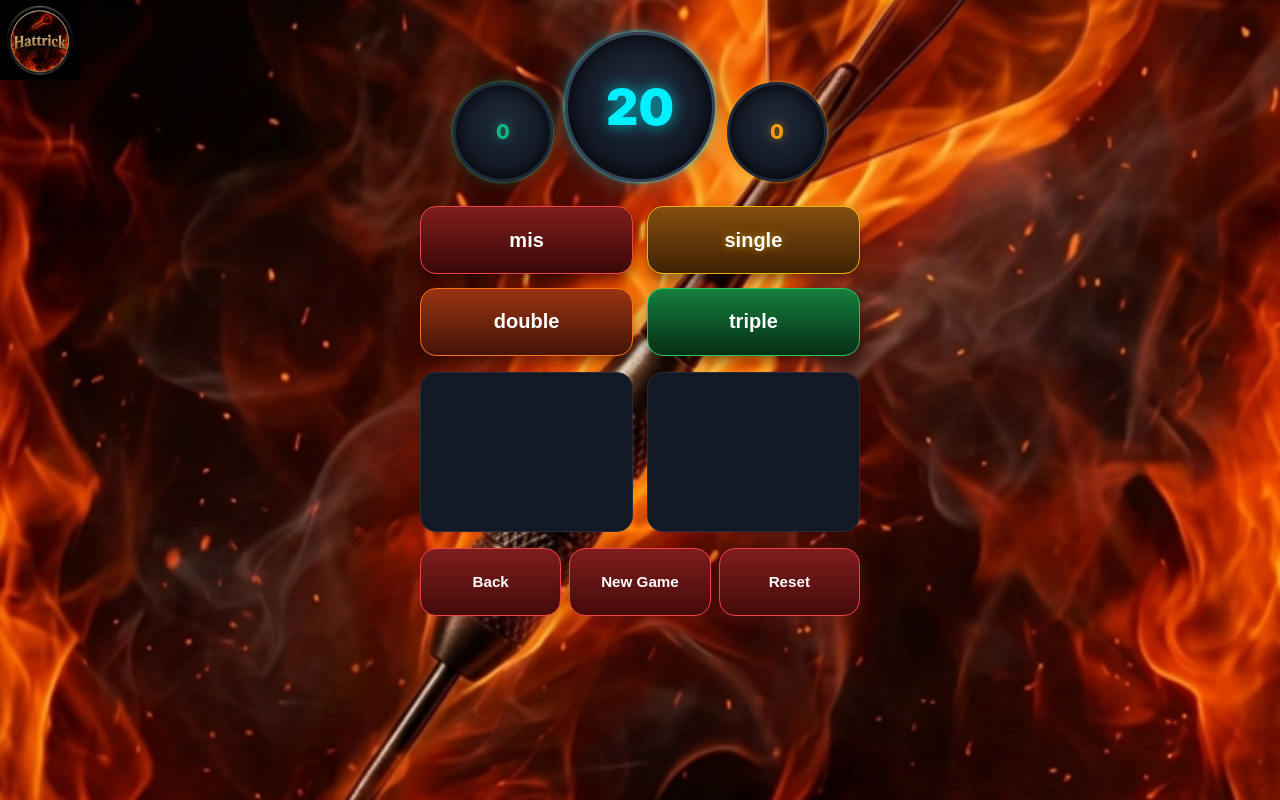
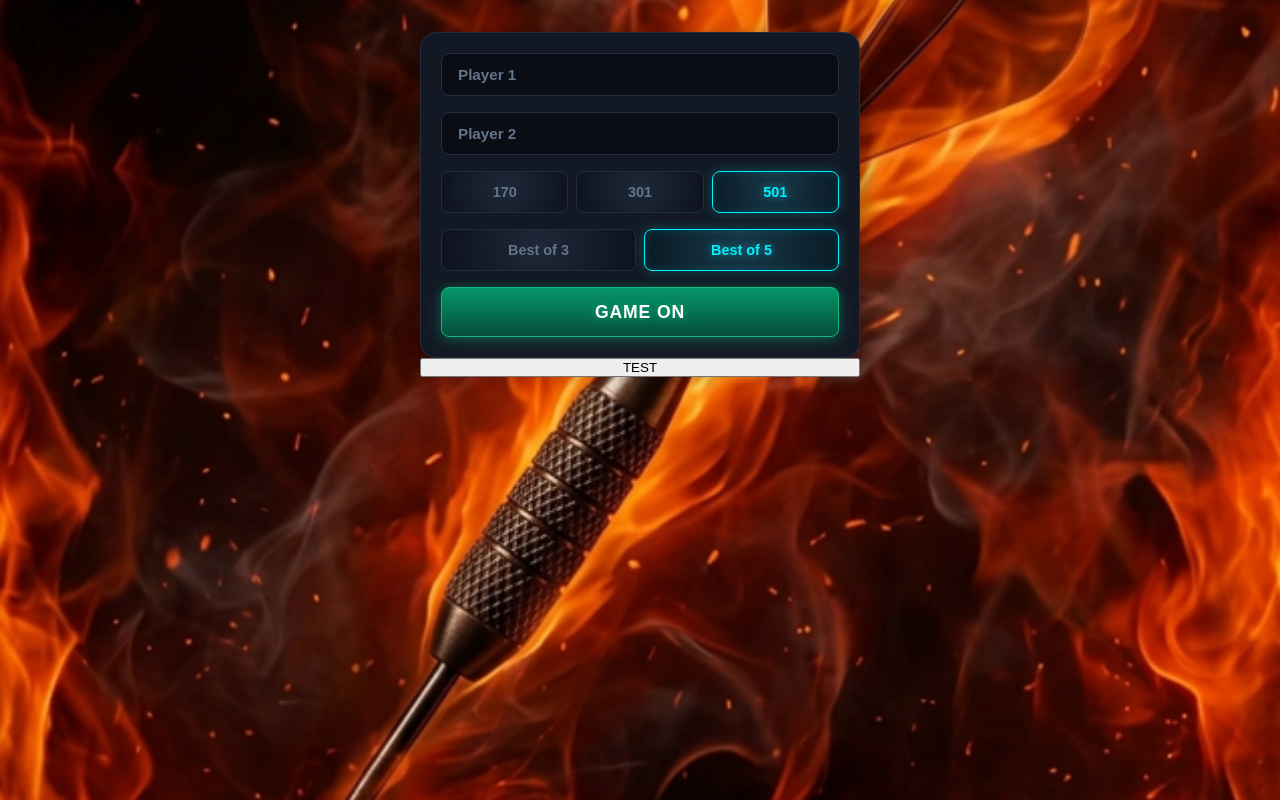
Before and after one commit to BartRoosenCampus/darts-match, a plain HTML site: page index.html in a window 1280 px wide. Drawn offline with nearby package versions, Linux system fonts and the light colour scheme.

Commit message:
20260928: hell yeah, committen maar

```diff
--- a/css/main.css
+++ b/css/main.css
@@ -332,3 +332,109 @@ body {
     color: #ffffff;
     box-shadow: 0 0 15px rgba(239, 68, 68, 0.7);
 }
+
+/* ==========================================
+   SETTINGS PANEL AREA
+   ========================================== */
+#settings-panel {
+    background-color: var(--card-bg);
+    border: 1px solid var(--border-color);
+    border-radius: var(--radius-card);
+    padding: 1.25rem;
+    display: flex;
+    flex-direction: column;
+    gap: 1rem;
+    box-shadow: 0 8px 24px rgba(0, 0, 0, 0.5);
+    margin-top: 1rem;
+}
+
+/* Input Fields */
+#settings-panel .player {
+    width: 100%;
+    background-color: var(--bg-color);
+    border: 1px solid var(--border-color);
+    border-radius: 8px;
+    padding: 0.75rem 1rem;
+    color: var(--text-main);
+    font-size: 0.95rem;
+    font-weight: 600;
+    outline: none;
+    transition: border-color 0.2s ease, box-shadow 0.2s ease;
+}
+
+#settings-panel .player::placeholder {
+    color: var(--text-sub);
+}
+
+#settings-panel .player:focus {
+    border-color: var(--cyan-glow);
+    box-shadow: 0 0 10px rgba(0, 240, 255, 0.2);
+}
+
+/* Button Row Layouts */
+#settings-panel > div:has(button) {
+    display: flex;
+    gap: 0.5rem;
+}
+
+/* Base Settings Buttons */
+#settings-panel .settings-btn,
+#settings-panel .setting-btn {
+    flex: 1;
+    background: radial-gradient(circle at 50% 40%, #1e2838 0%, #0d121c 100%);
+    color: var(--text-sub);
+    border: 1px solid var(--border-color);
+    border-radius: 8px;
+    padding: 0.75rem 0.5rem;
+    font-size: 0.9rem;
+    font-weight: 700;
+    cursor: pointer;
+    transition: transform 0.05s ease, color 0.2s ease, border-color 0.2s ease, box-shadow 0.2s ease;
+}
+
+#settings-panel .settings-btn:active,
+#settings-panel .setting-btn:active {
+    transform: scale(0.96);
+}
+
+/* Default / Active Selected Buttons (Cyan Glow Accent) */
+#settings-panel .settings-btn.default,
+#settings-panel .setting-btn.default {
+    color: var(--cyan-glow);
+    border-color: var(--cyan-glow);
+    background: radial-gradient(circle at 50% 40%, #193847 0%, #081a24 100%);
+    box-shadow:
+            0 0 12px rgba(0, 240, 255, 0.25),
+            inset 0 0 10px rgba(0, 240, 255, 0.15);
+    text-shadow: 0 0 8px rgba(0, 240, 255, 0.5);
+}
+
+/* Primary CTA: Game On Button (Emerald Neon Glow) */
+#settings-panel #game_on,
+#settings-panel .game-on-btn {
+    width: 100%;
+    background: linear-gradient(180deg, #059669 0%, #064e3b 100%);
+    color: #ffffff;
+    border: 1px solid var(--emerald-glow);
+    border-radius: 8px;
+    padding: 0.85rem 1rem;
+    font-size: 1.1rem;
+    font-weight: 800;
+    letter-spacing: 0.05em;
+    text-transform: uppercase;
+    cursor: pointer;
+    box-shadow:
+            0 4px 15px rgba(16, 185, 129, 0.3),
+            0 0 10px rgba(16, 185, 129, 0.2);
+    text-shadow: 0 0 8px rgba(16, 185, 129, 0.8);
+    transition: transform 0.05s ease, background 0.15s ease, box-shadow 0.15s ease;
+}
+
+#settings-panel #game_on:active,
+#settings-panel .game-on-btn:active {
+    transform: scale(0.97);
+    background: var(--emerald-glow);
+    color: #000000;
+    box-shadow: 0 0 20px rgba(16, 185, 129, 0.9);
+    text-shadow: none;
+}
--- a/index.html
+++ b/index.html
@@ -10,24 +10,27 @@
     <script src="https://cdn.jsdelivr.net/npm/chart.js"></script>
 </head>
 <body>
-<img id="app-logo" src="images/logo.png" alt="Logo"/>
-<div id="dashboard">
-    <div id="darts_thrown"></div>
-    <div id="to_throw"></div>
-    <div id="to_beat"></div>
-</div>
-<div id="buttons_area"></div>
-<div id="statistics">
-    <div id="history"></div>
-    <div id="pie_chart">
-        <canvas id="myPieChart"></canvas>
+<div id="settings-panel">
+    <div>
+        <input class="player" type="text" data-id="player_1" placeholder="Player 1">
+    </div>
+    <div>
+        <input class="player" type="text" data-id="player_2" placeholder="Player 2">
+    </div>
+    <div>
+        <button class="start_at settings-btn" type="button" data-start-at="170">170</button>
+        <button class="start_at settings-btn" type="button" data-start-at="301">301</button>
+        <button class="start_at settings-btn default" type="button" data-start-at="501">501</button>
+    </div>
+    <div>
+        <button class="best_of setting-btn" type="button" id="best_of_3" data-best-of="3">Best of 3</button>
+        <button class="best_of setting-btn default" type="button" id="best_of_5" data-best-of="5">Best of 5</button>
+    </div>
+    <div>
+        <button class="setting-btn game-on" id="game_on">Game On</button>
     </div>
 </div>
-
-<div id="reset">
-    <button id="stepBackBtn">Back</button>
-    <button id="resetBtn">New Game</button>
-    <button id="completeReset">Reset</button>
-</div>
+<div id="bull_panel"></div>
+<button id="test">TEST</button>
 </body>
 </html>
--- a/js/app.js
+++ b/js/app.js
@@ -1,6 +1,7 @@
 "use strict";
 
-import {Hattrick} from "./classes/Hattrick.js";
+import {Settings} from "./classes/Settings.js";
+import {Game} from "./classes/Game.js";
 
 if ('serviceWorker' in navigator) {
     window.addEventListener('load', () => {
@@ -10,4 +11,11 @@ if ('serviceWorker' in navigator) {
     });
 }
 
-const hattrick = new Hattrick();
+const settings = new Settings();
+const game = new Game(settings);
+
+const test = document.getElementById('test');
+
+test.addEventListener('click', e => {
+    console.log(game);
+});
--- /dev/null
+++ b/js/classes/Game.js
@@ -0,0 +1,20 @@
+"use strict";
+
+export class Game {
+    settings;
+    gameId;
+    bull_panel = document.getElementById("bull_panel");
+
+    constructor(settings) {
+        this.settings = settings;
+        this.gameId = Date.now();
+    }
+
+    createBullButtons() {
+        for (let i = 1; i <= 2; i++) {
+            const button = document.createElement("button");
+        }
+        button_1.classList.add("settings-btn");
+        button_1.innerHTML = this.settings.getPlayerName(1);
+    }
+}
--- a/js/classes/Hattrick.js
+++ /dev/null
@@ -1,256 +0,0 @@
-"use strict";
-
-export class Hattrick {
-    hattrick = true;
-    toThrow = 20;
-    darts = 0;
-    turn = 0;
-    throws = [];
-    type = ["mis", "single", "double", "triple"];
-    continue = true;
-    view = {
-        to_throw: document.getElementById("to_throw"),
-        buttons_area: document.getElementById("buttons_area"),
-        darts_thrown: document.getElementById("darts_thrown"),
-        to_beat: document.getElementById("to_beat"),
-        history: document.getElementById("history"),
-        resetBtn: document.getElementById("resetBtn"),
-        completeReset: document.getElementById("completeReset"),
-        stepBackBtn: document.getElementById("stepBackBtn"),
-    };
-    chart = null;
-
-    constructor() {
-        this.drawView();
-        this.view.resetBtn.addEventListener("click", () => {
-            this.reset();
-        });
-
-        this.view.completeReset.addEventListener("click", () => {
-            if (confirm('Ben je zeker dat het alles wil resetten?')) {
-                this.reset(true);
-            }
-        });
-
-        this.view.stepBackBtn.addEventListener("click", () => {
-            this.takeAStepBack();
-        });
-    }
-
-    takeAStepBack() {
-        const lastThrow = this.throws.pop();
-
-        if ("hattrick" === lastThrow) {
-            this.manipulateStats("hattrick", true);
-            this.toThrow++;
-            this.takeAStepBack();
-            return;
-        }
-        if ("mis" === lastThrow) {
-            this.manipulateStats("mis", true);
-        }
-
-        if ("mis" !== lastThrow && "hattrick" !== lastThrow) {
-            const array = lastThrow.split(" ");
-            this.toThrow += this.type.indexOf(array[0]);
-            this.manipulateStats(array[0], true);
-        }
-
-        this.darts -= 1;
-
-        if (0 === this.turn) this.turn = 2;
-        else this.turn -= 1;
-
-        this.drawView();
-    }
-
-    hit(x) {
-        if (this.continue) {
-            this.darts++;
-            this.turn++;
-            console.log(this.turn);
-            if (0 === x) this.hattrick = false;
-            this.throws.push((0 === x) ? this.type[x] : `${this.type[x]} ${this.toThrow}`);
-            this.deduct(x);
-            this.manipulateStats(this.type[x]);
-
-            if (this.throws.length >= 3) {
-                const last3Items = this.throws.slice(-3);
-
-                if (this.turn === 3) {
-                    if (!last3Items.includes("hattrick") && !last3Items.includes("mis")) {
-                        this.deduct(1);
-                        this.throws.push("hattrick")
-                        this.manipulateStats("hattrick");
-                    }
-
-                    this.nextTurn();
-                }
-            }
-        }
-
-        this.drawView();
-    }
-
-    drawView() {
-        this.view.to_throw.innerText = (0 === this.toThrow) ? "B" : this.toThrow;
-
-        this.view.buttons_area.innerHTML = "";
-        if (this.continue) {
-            for (const type of this.type) {
-                const newBtn = document.createElement("button");
-                newBtn.addEventListener("click", () => {
-                    this.hit(this.type.indexOf(type));
-                });
-                newBtn.innerText = type;
-                newBtn.classList.add(`btn_${type}`);
-                if (this.toThrow === 0) {
-                    if (this.type.indexOf(type) < 3) this.view.buttons_area.appendChild(newBtn);
-                } else {
-                    this.view.buttons_area.appendChild(newBtn);
-                }
-            }
-            const newBtn = document.createElement("button");
-        }
-
-        this.view.darts_thrown.innerText = `${this.darts}`;
-        this.view.to_beat.innerText = `${localStorage.getItem("hattrick") ?? 0}`;
-
-        this.view.history.innerHTML = "";
-        for (const worp of this.throws) {
-            const line = document.createElement("div");
-            line.innerText = worp;
-            this.view.history.prepend(line);
-        }
-
-        this.drawPieChart();
-    }
-
-    deduct(x) {
-        if (this.continue) {
-            if (0 !== this.toThrow) {
-                if (this.toThrow - x === -1) {
-                    this.toThrow = 0;
-                    this.endGame();
-                }
-                if (this.toThrow - x === -2) this.toThrow = 0;
-                if (this.toThrow - x >= 0) this.toThrow -= x;
-            } else if (0 === this.toThrow) {
-                if (this.toThrow - x < 0) this.endGame();
-            }
-        }
-    }
-
-    endGame() {
-        this.continue = false;
-        const oldRecord = parseInt(localStorage.getItem("hattrick") ?? 0);
-
-        const result = this.darts - oldRecord;
-
-        if (0 === result) this.throws.push("Evenaring van het record");
-        else if (0 === oldRecord || 0 > result) {
-            this.throws.push("Nieuw record !!!");
-            localStorage.setItem('hattrick', this.darts.toString());
-        } else if (0 < result) this.throws.push("Geen nieuw record");
-
-        this.view.stepBackBtn.disabled = true;
-    }
-
-    nextTurn() {
-        this.hattrick = true;
-        this.turn = 0;
-    }
-
-    reset(completeReset = false) {
-        this.hattrick = true;
-        this.toThrow = 20;
-        this.darts = 0;
-        this.turn = 0;
-        this.throws = [];
-        this.continue = true;
-        if (completeReset) localStorage.clear();
-        this.drawView();
-        this.view.stepBackBtn.disabled = false;
-    }
-
-    getStats() {
-        if (null === localStorage.getItem("hattrickStats")) {
-            const stats = {
-                mis: 0,
-                single: 0,
-                double: 0,
-                triple: 0,
-                hattrick: 0,
-            };
-
-            localStorage.setItem("hattrickStats", JSON.stringify(stats));
-        }
-
-        return JSON.parse(localStorage.getItem("hattrickStats"));
-    }
-
-    manipulateStats(type, remove = false) {
-        const stats = this.getStats();
-        const types = ["single", "double", "triple", "mis", "hattrick"];
-
-        if (!types.includes(type)) {
-            console.log("Hell yeah, this does not exist");
-            return false;
-        }
-
-        if (remove) stats[type]--;
-        else stats[type]++;
-
-        localStorage.setItem("hattrickStats", JSON.stringify(stats));
-    }
-
-    drawPieChart() {
-        const piePieces = this.calculatePieChartData();
-
-        if (this.chart) {
-            this.chart.data.datasets[0].data = piePieces;
-            this.chart.update();
-            return;
-        }
-
-        const data = {
-            datasets: [{
-                data: piePieces,
-                backgroundColor: [
-                    '#ef4444', '#eab308', '#f97316', '#39ff14'
-                ],
-                borderWidth: 0
-            }]
-        };
-
-        const config = {
-            type: 'pie',
-            data: data,
-            options: {
-                responsive: true,
-                maintainAspectRatio: false
-            }
-        };
-
-        this.chart = new Chart(document.getElementById('myPieChart'), config);
-    }
-
-    calculatePieChartData() {
-        const stats = this.getStats();
-        const total = Object.values(stats).reduce((sum, count) => sum + count, 0);
-        const data = [];
-
-        data.push(this.calculatePercentage(parseFloat(total), parseFloat(stats.mis)));
-        data.push(this.calculatePercentage(parseFloat(total), parseFloat(stats.single)));
-        data.push(this.calculatePercentage(parseFloat(total), parseFloat(stats.double)));
-        data.push(this.calculatePercentage(parseFloat(total), parseFloat(stats.triple)));
-
-        return data;
-    }
-
-    calculatePercentage(total, amount) {
-        if (0 === total || 0 === amount) return 0;
-
-        return parseFloat(amount) / (parseFloat(total) / 100);
-    }
-}
--- /dev/null
+++ b/js/classes/Settings.js
@@ -0,0 +1,90 @@
+"use strict";
+
+export class Settings {
+    player_1 = null;
+    player_2 = null;
+    start_score = 501;
+    best_of = 5;
+    startAtButtons;
+    bestOfButtons;
+    playerFields;
+    gameOn;
+
+    constructor() {
+        this.startAtButtons = document.getElementsByClassName("start_at");
+        this.bestOfButtons = document.getElementsByClassName("best_of");
+        this.playerFields = document.getElementsByClassName("player");
+        this.gameOn = document.getElementById("game_on");
+        this.addEventListeners();
+    }
+
+    // getters
+    getStartScore() {
+        return this.start_score;
+    }
+
+    getBestOf() {
+        return this.best_of;
+    }
+
+    getPlayerName(player) {
+        if (player === 1) {
+            return this.player_1;
+        } else if (player === 2) {
+            return this.player_2;
+        }
+
+        return null;
+    }
+
+    addEventListeners() {
+        for (const startAtButton of this.startAtButtons) {
+            startAtButton.addEventListener("click", () => {
+                this.setStartAtValue(startAtButton);
+            });
+        }
+
+        for (const bestOfButton of this.bestOfButtons) {
+            bestOfButton.addEventListener("click", () => {
+                this.setBestOfValue(bestOfButton);
+            });
+        }
+
+        for (const playerField of this.playerFields) {
+            playerField.addEventListener("keyup", () => {
+                if (playerField.dataset.id === "player_1") {
+                    this.player_1 = playerField.value;
+                } else {
+                    this.player_2 = playerField.value;
+                }
+            });
+        }
+
+        this.gameOn.addEventListener("click", () => {
+            if (null === this.player_1 || null === this.player_2) {
+                alert('Je moet ploeg -of spelersnamen invullen!');
+                return;
+            }
+
+            console.log(this);
+        });
+    }
+
+    setStartAtValue(startAtButton) {
+        for (const button of this.startAtButtons) {
+            button.classList.remove("default");
+        }
+
+        startAtButton.classList.add("default");
+        this.start_score = startAtButton.dataset.startAt;
+    }
+
+    setBestOfValue(bestOfButton) {
+        for (const button of this.bestOfButtons) {
+            button.classList.remove("default");
+        }
+
+        bestOfButton.classList.add("default");
+        this.best_of = bestOfButton.dataset.bestOf;
+    }
+ }
--- a/sw.js
+++ b/sw.js
@@ -1,6 +1,6 @@
 "use strict";
 
-const CACHE_NAME = 'v5_cache';
+const CACHE_NAME = 'v1_cache';
 const ASSETS_TO_CACHE = [
     '/',
     '/index.html',
```
Also changed, not shown: manifest.json.
